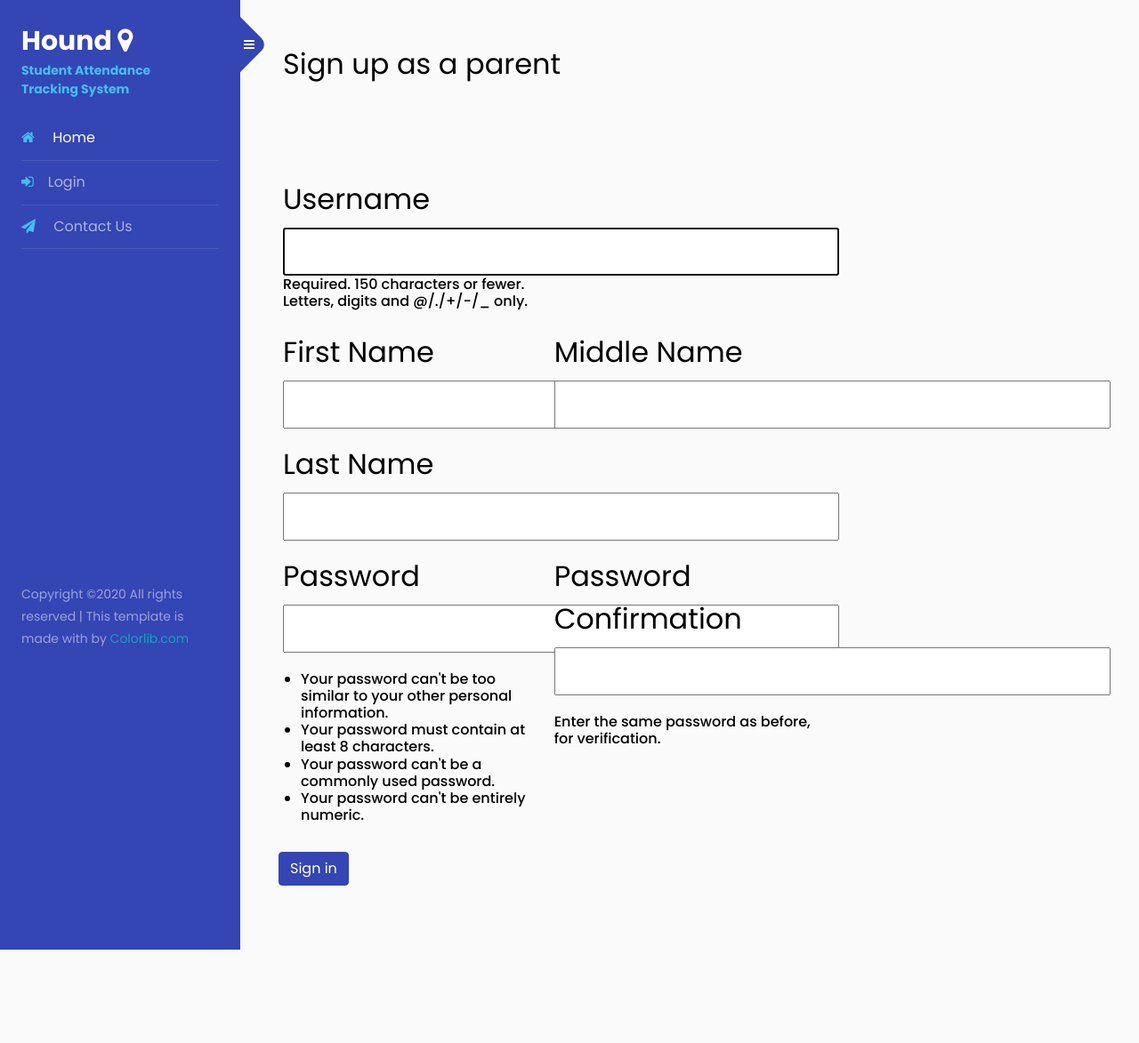
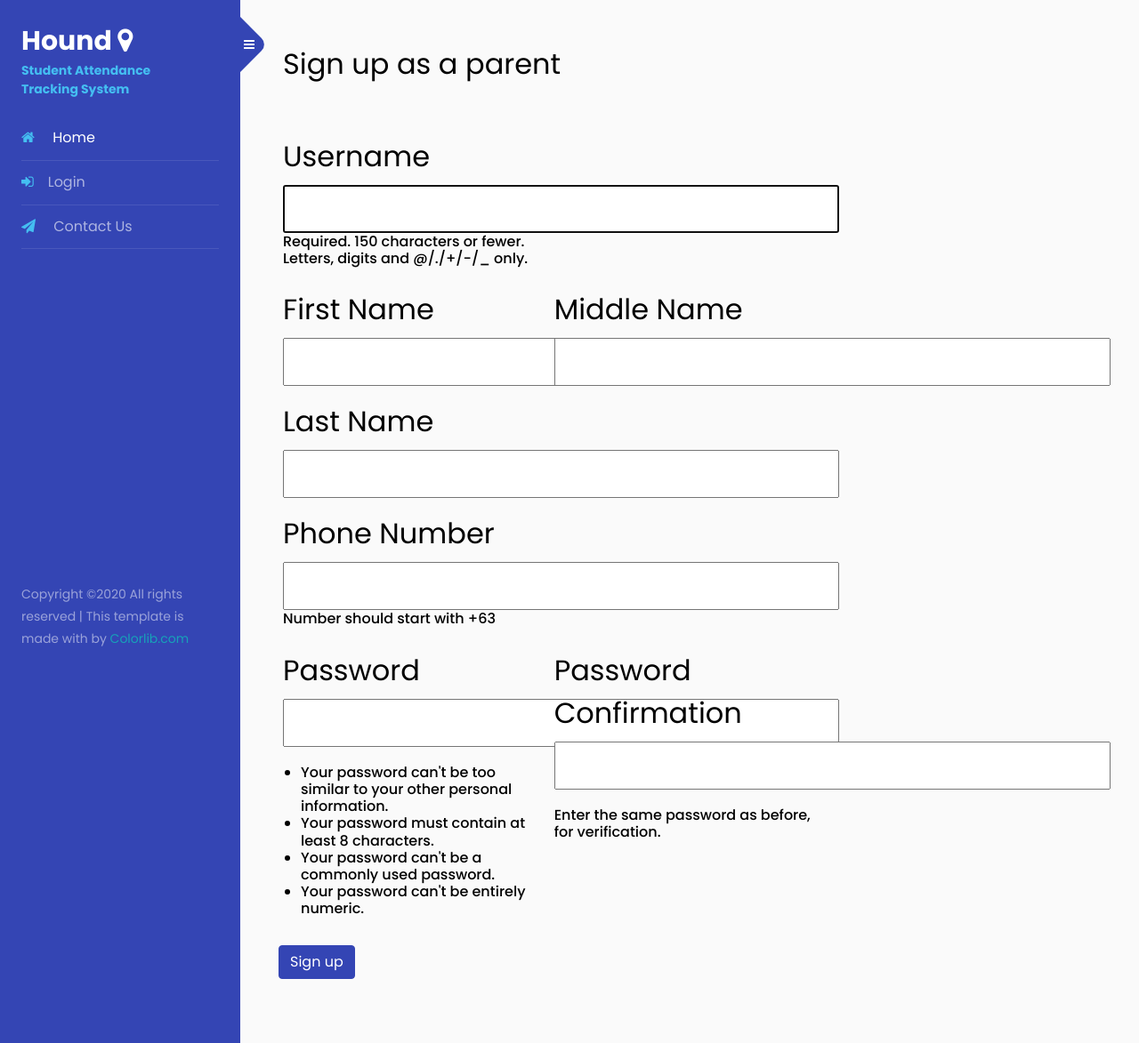
Before and after one commit to claudynetrixie/CoE134SATS, a Django app: page /accounts/signup/parent/ in a window 1280 px wide. Shown: the whole page at 89% size. Before the commit the page ends 1068 px from the top, so only its background shows below. Run offline with Django 3.2, Linux system fonts and the light colour scheme; some libraries are stand-ins or nearby versions.

Commit message:
fixed parent sign up form

```diff
--- a/mysite/mysite/main/parents.py
+++ b/mysite/mysite/main/parents.py
@@ -13,6 +13,7 @@ class ParentSignUpView(CreateView):
 
     def get_context_data(self, **kwargs):
         kwargs['user_type'] = 'parent'
+        kwargs['parent'] = 1
         return super().get_context_data(**kwargs)
 
     def form_valid(self, form):
--- a/mysite/mysite/main/teachers.py
+++ b/mysite/mysite/main/teachers.py
@@ -12,6 +12,7 @@ class TeacherSignUpView(CreateView):
 
     def get_context_data(self, **kwargs):
         kwargs['user_type'] = 'teacher'
+        kwargs['parent'] = 0
         return super().get_context_data(**kwargs)
 
     def form_valid(self, form):
--- a/mysite/mysite/main/templates/main/signup_form.html
+++ b/mysite/mysite/main/templates/main/signup_form.html
@@ -47,7 +47,7 @@
 <!--        </tr>-->
 
         </br>
-        </br>
+
           <div class="form-row">
             <div class="form-group col-md-6">
               <label for="id_username">Username</label>
@@ -70,6 +70,16 @@
               <input type="text" name="last_name" maxlength="30" required  id="id_last_name">
             </div>
           </div>
+
+          {% if parent %}
+          <div class="form-row">
+            <div class="form-group col-md-6">
+              <label for="id_phone">Phone Number</label>
+              <input type="tel" name="phone" required autofocus required  id="id_phone">
+              <br><h6><span class="helptext">Number should start with +63</span></h6>
+            </div>
+          </div>
+          {% endif %}
 
           <div class="form-row">
             <div class="form-group col-md-6">
@@ -94,7 +104,7 @@
             </br>
 
 
-          <button type="submit" class="btn btn-primary">Sign in</button>
+          <button type="submit" class="btn btn-primary">Sign up</button>
 <!--          <button type="submit" class="btn btn-success">Sign up</button>-->
         </form>
 
```
Also changed, not shown: mysite/mysite/db.sqlite3.
